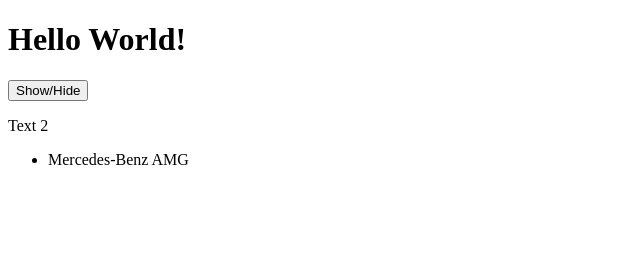
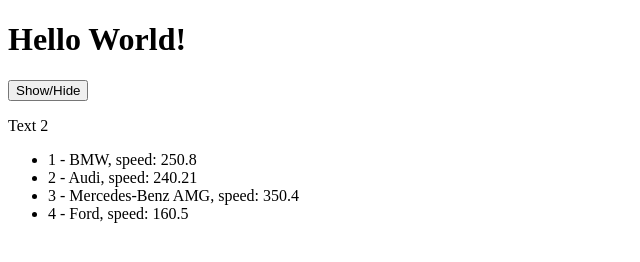
Before and after one commit to dirty-cake/HelloWorld, a plain HTML site: page index.html in a window 1280 px wide. Shown: the whole page, without its empty margins (0-640 px from the left). Drawn offline with nearby package versions, Linux system fonts and the light colour scheme.

Commit message:
work with lists

```diff
--- a/index.html
+++ b/index.html
@@ -18,7 +18,7 @@
     <p v-else="show" >Text 2</p>
 
     <ul>
-      <li>{{ cars[2].model }}</li>
+      <li v-for="(car, i) in cars">{{ i+1 }} - {{ car.model }}, speed: {{ car.speed }}</li>
     </ul>
               <!-- 3 lesson -->
     <!-- <input type="text" v-on:input="increment ($event.target.value)">
```
